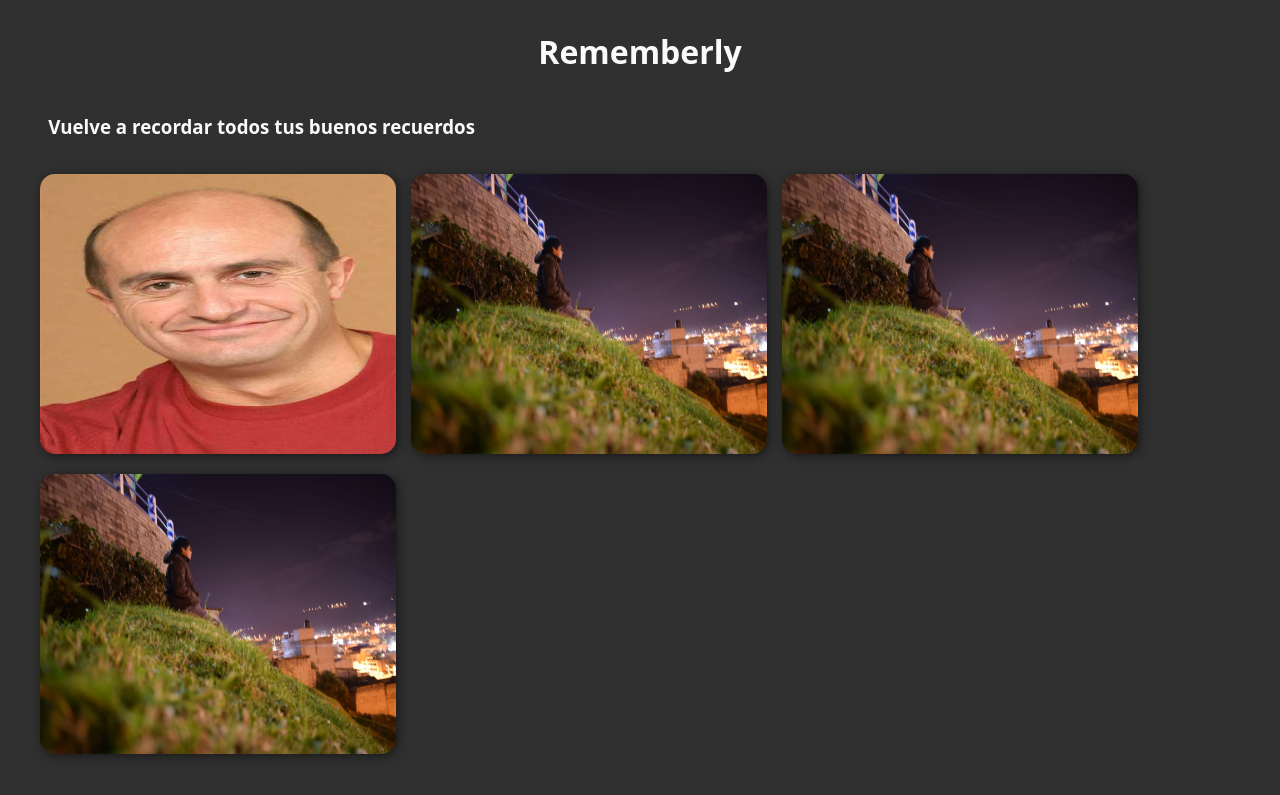
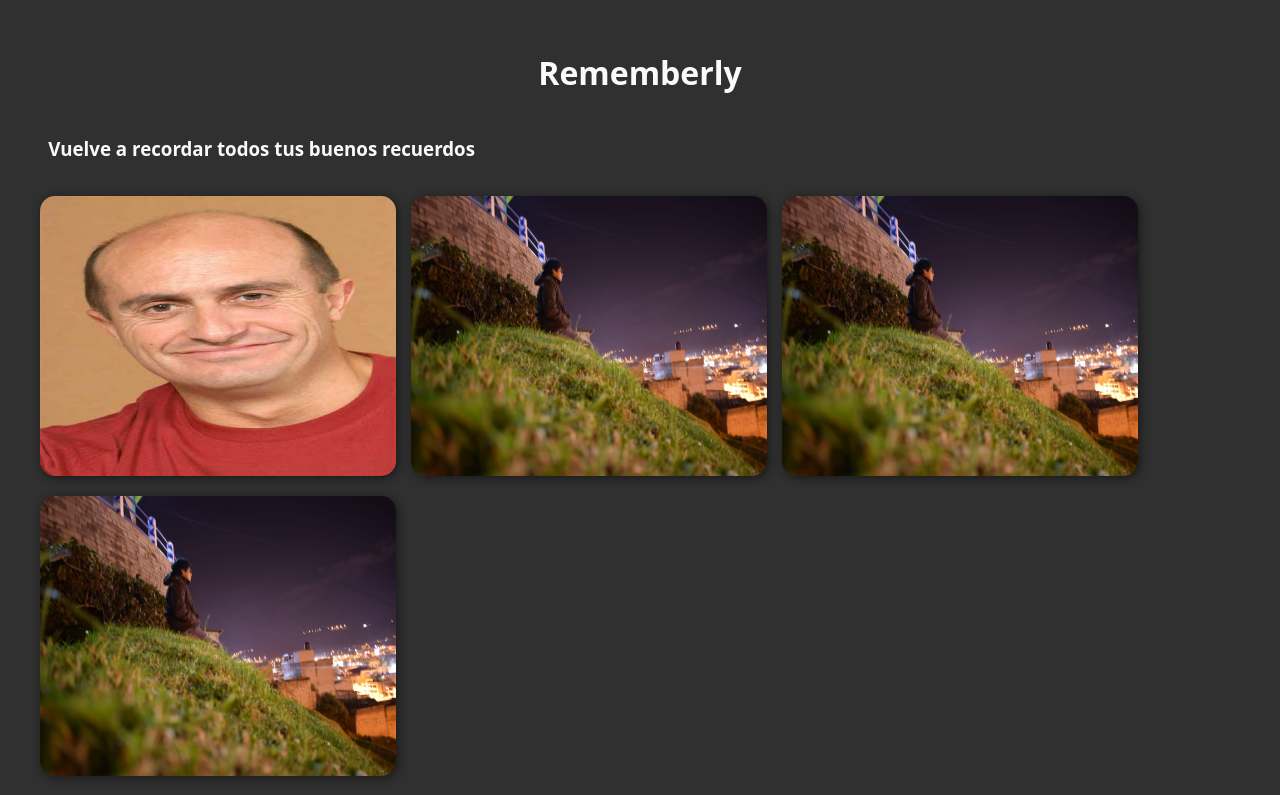
Before and after one commit to BryanGordon/rememberly, a Svelte app in the folder client/rememberly-cli/: page / in a window 1280 px wide. Shown: the top 795 px of the page. Built offline with nearby package versions, Linux system fonts and the light colour scheme; no server answers.

Commit message:
Update styles

```diff
--- a/client/rememberly-cli/src/app.css
+++ b/client/rememberly-cli/src/app.css
@@ -7,7 +7,10 @@
 
 body {
   margin: 0;
-  height: 100dvh;
+}
+
+main {
+  min-height: 100dvh;
   display: flex;
   flex-direction: column;
 }
```
